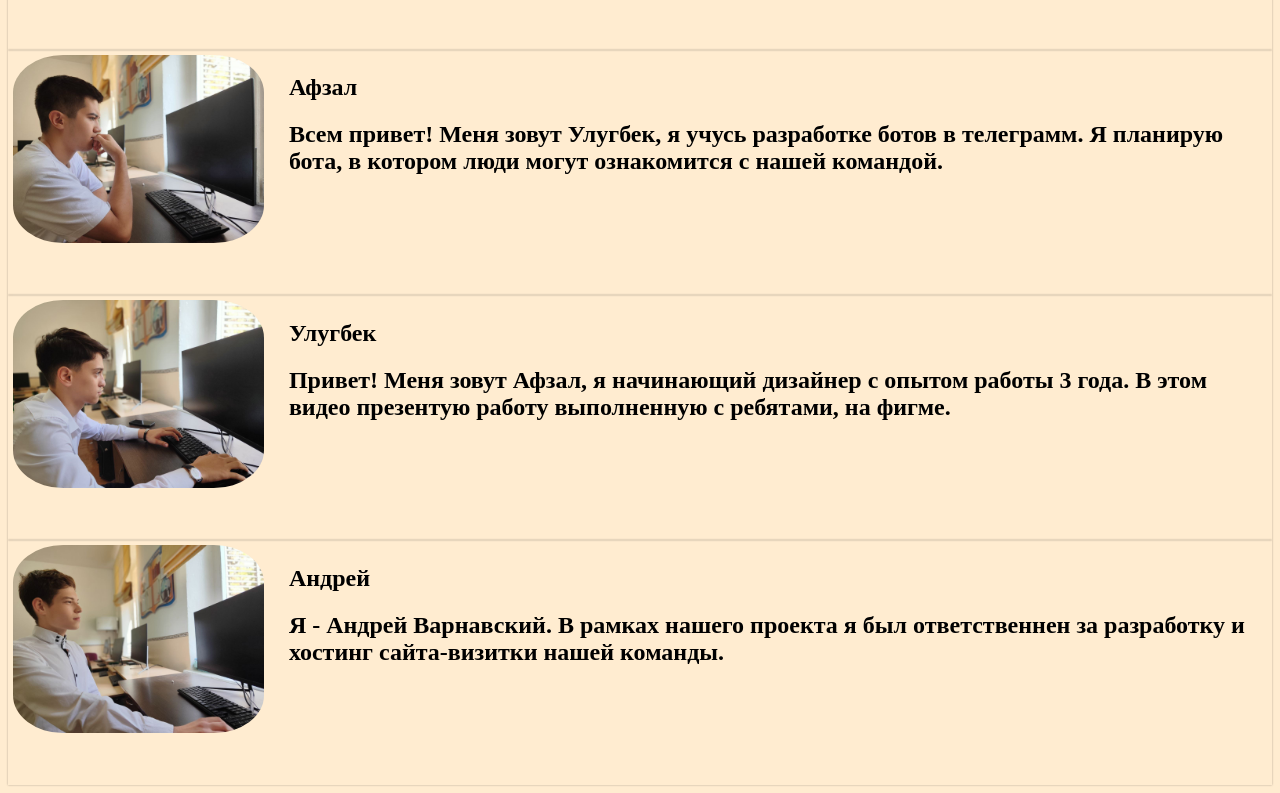
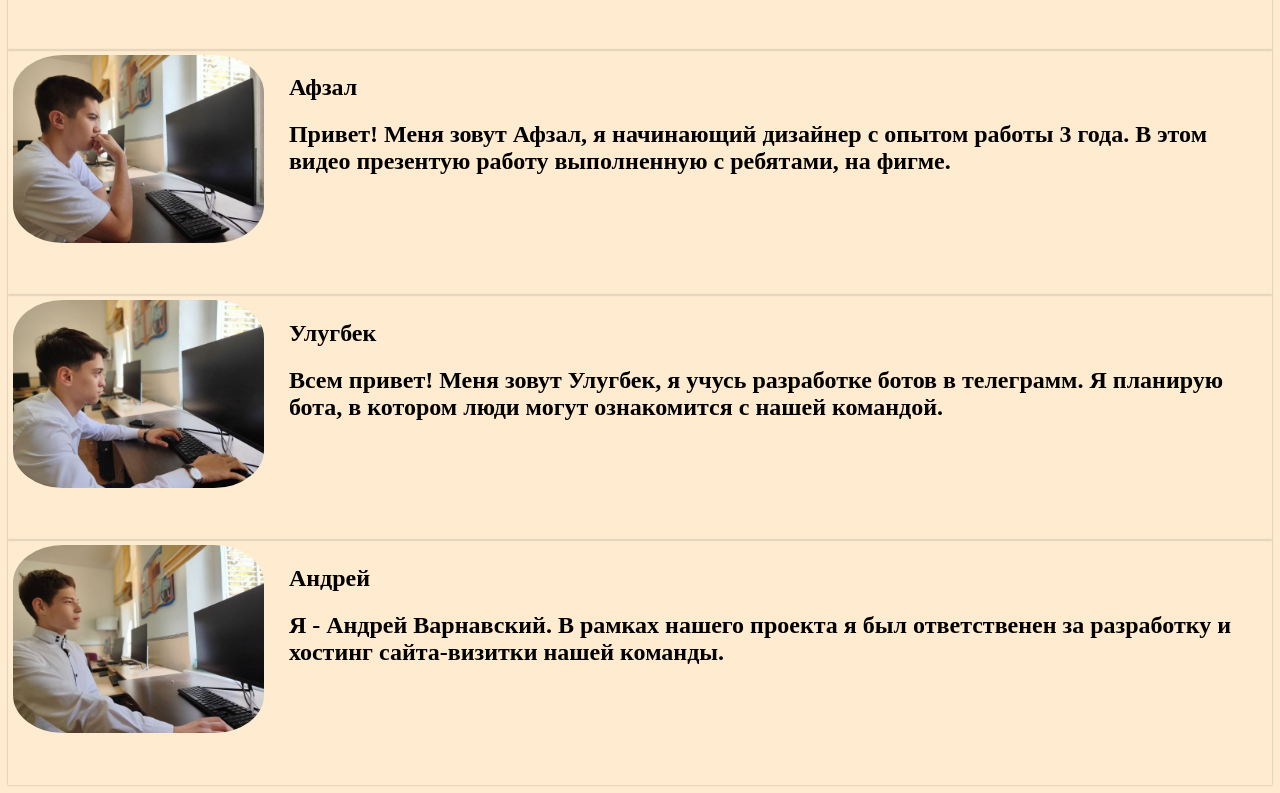
Before and after one commit to 103maktab/dreamteam, a plain HTML site: page index.html in a window 1280 px wide. Shown: the part 694-1487 px from the top of the page. Drawn offline with Linux system fonts and the light colour scheme.

Commit message:
Поменял текст Афзала/Улугбека

```diff
--- a/index.html
+++ b/index.html
@@ -27,22 +27,22 @@
         <img src="Afzal.jpeg" alt="Afzal">
         <h1>Афзал</h1>
         <h2>
-        Всем привет! Меня зовут Улугбек, я учусь разработке ботов в телеграмм.
-        Я планирую бота, в котором люди могут ознакомится с нашей командой.
+        Привет! Меня зовут Афзал, я начинающий дизайнер с опытом работы 3 года.
+        В этом видео презентую работу выполненную с ребятами, на фигме.
         </h2>
      </nav>
      <nav class = "navbar">
         <img src="Ulugbek.jpeg" alt="Ulugbek">
         <h1>Улугбек</h1>
         <h2>
-        Привет! Меня зовут Афзал, я начинающий дизайнер с опытом работы 3 года.
-        В этом видео презентую работу выполненную с ребятами, на фигме.</h2>
+        Всем привет! Меня зовут Улугбек, я учусь разработке ботов в телеграмм.
+        Я планирую бота, в котором люди могут ознакомится с нашей командой.
      </nav>
      <nav class = "navbar">
         <img src="Andrey.jpeg" alt="Andrey">
         <h1>Андрей</h1>
         <h2>
-        Я - Андрей Варнавский. В рамках нашего проекта я был ответственнен за разработку и хостинг сайта-визитки нашей команды.</h2>
+        Я - Андрей Варнавский. В рамках нашего проекта я был ответственен за разработку и хостинг сайта-визитки нашей команды.</h2>
      </nav>
     </body>
 </html>
```
